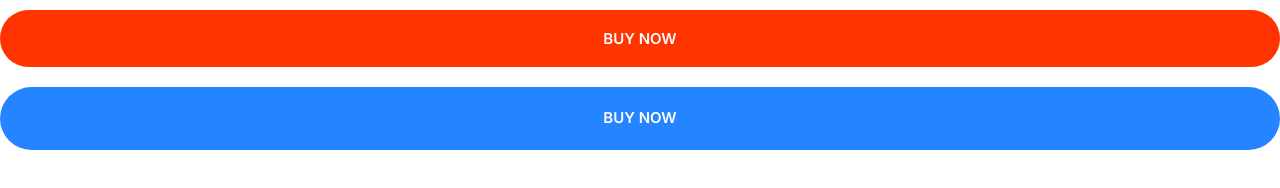
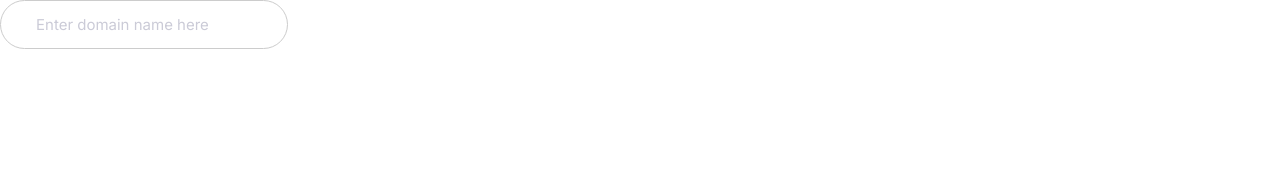
Before and after one commit to selinasonmez/Moshify-Project, a plain HTML site: page index.html in a window 1280 px wide. Drawn offline with Linux system fonts and the light colour scheme.

Commit message:
Built input

```diff
--- a/css/styles.css
+++ b/css/styles.css
@@ -234,3 +234,23 @@
       font-size: 1.5rem;
     }
   }
+
+  /* Inputs */
+  .input {
+    border-radius: 30px;
+    border: 1px solid #ccc;
+    color: var(--color-headings);
+    font-size: 2rem;
+    outline: 0;
+    padding: 1.5rem 3.5rem;
+  }
+
+  ::placeholder {
+    color: #cbcbd7;
+  }
+
+  @media screen and (min-width: 1024px) {
+    .input {
+      font-size: 1.5rem;
+    }
+  }
--- a/index.html
+++ b/index.html
@@ -15,7 +15,6 @@
     <link rel="stylesheet" href="css/normalize.css" class="stylesheet" />
   </head>
   <body>
-    <button class="btn btn--accent btn--block">Buy Now</button>
-    <a href="#" class="btn btn--primary btn--block">Buy Now</a>
+    <input type="text" class="input" placeholder="Enter domain name here" />
   </body>
 </html>
```
Also changed, not shown: css/components/inputs.html (added, +1 -0 lines).
